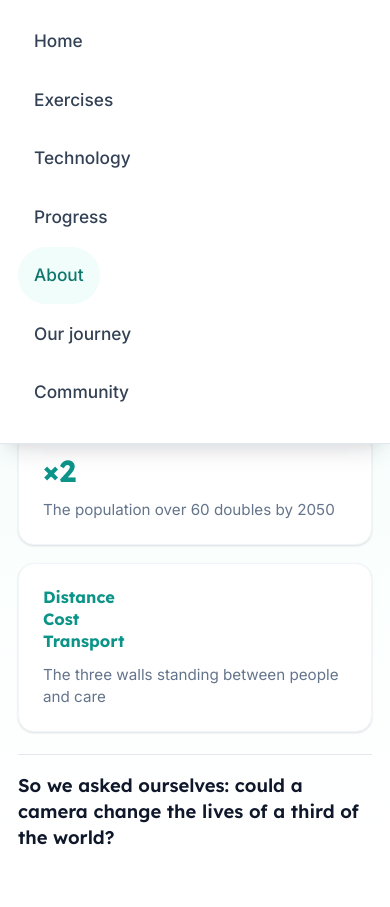
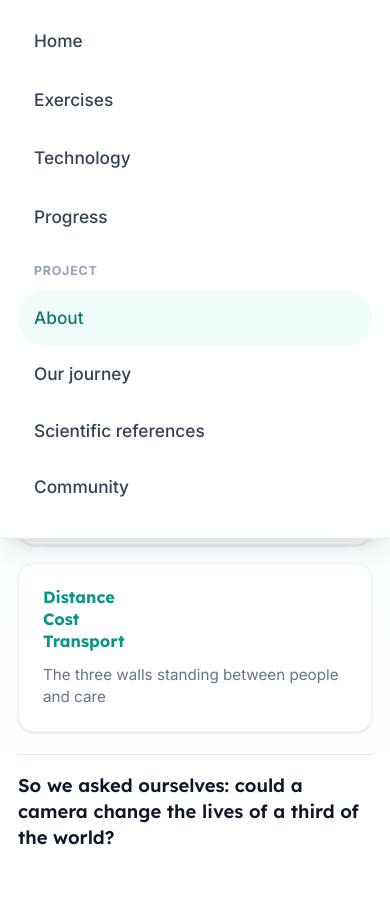
Before and after one commit to ertan123456/vimoveai, a FastAPI app: page /about in a window 390 px wide, after a click that opens the changed part. Shown: the part 77-984 px from the top of the page. Run offline with FastAPI, Linux system fonts and the light colour scheme; some libraries are stand-ins or nearby versions.

Commit message:
Put the references page in the nav, and stop the nav overflowing
Seven top-level links plus a signed-in account chip no longer fit the
header above the hamburger breakpoint, and the references page was reachable
only from the footer. Both have the same cause and the same fix: the four
project pages — About, Our journey, Scientific references, Community — now
sit behind one "Project" menu. The bar measures 1032 px in Turkish and
1116 px with a long name in the chip, so it fits with room to spare before
the hamburger takes over at 1240 px.

The menu is a <details>, so it opens by click and from the keyboard with no
script: the CSP forbids inline JS, and a menu that needs a script to open is
a menu that breaks when one file fails to load. app.js only adds what the
element cannot do by itself — close on outside click and Escape, and stay
flat and open inside the stacked mobile menu.

Co-Authored-By: Claude Opus 5 <noreply@anthropic.com>

```diff
--- a/app/static/styles.css
+++ b/app/static/styles.css
@@ -403,10 +403,10 @@ p  { margin: 0 0 1rem; }
 }
 .nav-toggle svg { width: 24px; height: 24px; }
 
-/* The desktop nav (brand + 6 links + account chip + language + CTA) needs about
-   1150 px of content, and more once a signed-in user's name is in the chip.
-   Below 1240 px we switch to the hamburger instead of letting the header push
-   the whole page sideways. */
+/* The desktop nav (brand + 4 links + the Project menu + account chip +
+   language + CTA) measures 1032 px in Turkish, 1116 px with a long signed-in
+   name in the chip. Below 1240 px we switch to the hamburger instead of
+   letting the header push the whole page sideways. */
 @media (max-width: 1240px) {
   .nav-toggle { display: inline-flex; }
   .nav-links {
@@ -1924,3 +1924,90 @@ p  { margin: 0 0 1rem; }
   .jr-fb-arrow { transform: rotate(90deg); height: 26px; }
   .src-card { padding: 17px 16px; }
 }
+
+/* ---- nav dropdown ("Proje": About / Journey / References / Community) ----
+   Seven top-level links plus a signed-in account chip stopped fitting the
+   header, so the four project pages live behind one summary. Built on
+   <details> so it opens with a click and from the keyboard without any
+   script: the CSP forbids inline JS, and a menu that needs JS to open is a
+   menu that breaks when a file fails to load. */
+.nav-has-menu { position: relative; }
+.nav-group > summary {
+  display: inline-flex;
+  align-items: center;
+  gap: 5px;
+  padding: 10px 14px;
+  border-radius: var(--radius-pill);
+  color: var(--ink-700);
+  font-weight: 500;
+  white-space: nowrap;
+  cursor: pointer;
+  list-style: none;
+  transition: background .15s ease, color .15s ease;
+}
+.nav-group > summary::-webkit-details-marker { display: none; }
+.nav-group > summary::after {
+  content: "";
+  width: 6px; height: 6px;
+  border-right: 2px solid currentColor;
+  border-bottom: 2px solid currentColor;
+  transform: translateY(-2px) rotate(45deg);
+  opacity: .5;
+  transition: transform .18s var(--ease-out);
+}
+.nav-group[open] > summary::after { transform: translateY(1px) rotate(-135deg); }
+.nav-group > summary:hover { background: var(--ink-100); color: var(--ink-900); }
+.nav-group.is-current > summary { color: var(--brand-700); background: var(--brand-50); }
+
+.nav-menu {
+  position: absolute;
+  top: calc(100% + 8px);
+  left: 0;
+  min-width: 230px;
+  list-style: none;
+  margin: 0;
+  padding: 6px;
+  background: var(--surface);
+  border: 1px solid var(--ink-200);
+  border-radius: var(--radius);
+  box-shadow: var(--shadow-lg);
+  z-index: 60;
+}
+.nav-menu a {
+  display: block;
+  padding: 10px 12px;
+  border-radius: var(--radius-sm);
+  font-size: .95rem;
+  white-space: nowrap;
+}
+
+@media (max-width: 1400px) {
+  .nav-group > summary { padding: 8px 10px; font-size: .95rem; }
+}
+
+/* In the stacked mobile menu there is nowhere to float a dropdown, so the
+   group flattens into a labelled section that is always open. */
+@media (max-width: 1240px) {
+  .nav-group > summary {
+    padding: 14px 16px 8px;
+    font-size: .78rem;
+    font-weight: 700;
+    letter-spacing: .06em;
+    text-transform: uppercase;
+    color: var(--ink-400);
+    cursor: default;
+    pointer-events: none;
+  }
+  .nav-group > summary::after { display: none; }
+  .nav-group.is-current > summary { background: none; color: var(--ink-400); }
+  .nav-menu {
+    position: static;
+    min-width: 0;
+    padding: 0;
+    border: 0;
+    border-radius: 0;
+    box-shadow: none;
+    background: none;
+  }
+  .nav-menu a { padding: 14px 16px; font-size: 1.08rem; border-radius: var(--radius-pill); }
+}
--- a/app/templates/base.html
+++ b/app/templates/base.html
@@ -37,7 +37,7 @@
   <link rel="preconnect" href="https://fonts.gstatic.com" crossorigin />
   <link href="https://fonts.googleapis.com/css2?family=Inter:wght@400;500;600;700&family=Lexend:wght@500;600;700&display=swap" rel="stylesheet" />
 
-  <link rel="stylesheet" href="/static/styles.css?v=26" />
+  <link rel="stylesheet" href="/static/styles.css?v=27" />
 
   <script src="/static/i18n.js?v=6" defer></script>
 
@@ -62,9 +62,18 @@
           <li><a href="/exercises"  {% if active=='exercises' %}aria-current="page"{% endif %} data-i18n="nav.exercises">Exercises</a></li>
           <li><a href="/teknoloji"  {% if active=='tech' %}aria-current="page"{% endif %} data-en="Technology" data-tr="Teknoloji">Technology</a></li>
           <li><a href="/progress"   {% if active=='progress' %}aria-current="page"{% endif %} data-i18n="nav.progress">Progress</a></li>
-          <li><a href="/about"      {% if active=='about' %}aria-current="page"{% endif %} data-i18n="nav.about">About</a></li>
-          <li><a href="/yolculuk"   {% if active=='journey' %}aria-current="page"{% endif %} data-en="Our journey" data-tr="Yolculuğumuz">Our journey</a></li>
-          <li><a href="/community"  {% if active=='community' %}aria-current="page"{% endif %} data-i18n="nav.community">Community</a></li>
+          {% set in_project = active in ['about', 'journey', 'sources', 'community'] %}
+          <li class="nav-has-menu">
+            <details class="nav-group{% if in_project %} is-current{% endif %}">
+              <summary data-en="Project" data-tr="Proje">Project</summary>
+              <ul class="nav-menu">
+                <li><a href="/about"     {% if active=='about' %}aria-current="page"{% endif %} data-i18n="nav.about">About</a></li>
+                <li><a href="/yolculuk"  {% if active=='journey' %}aria-current="page"{% endif %} data-en="Our journey" data-tr="Yolculuğumuz">Our journey</a></li>
+                <li><a href="/kaynakca"  {% if active=='sources' %}aria-current="page"{% endif %} data-en="Scientific references" data-tr="Bilimsel kaynakça">Scientific references</a></li>
+                <li><a href="/community" {% if active=='community' %}aria-current="page"{% endif %} data-i18n="nav.community">Community</a></li>
+              </ul>
+            </details>
+          </li>
           {% if donate_enabled %}
           <li><a href="/donate" class="nav-donate" {% if active=='donate' %}aria-current="page"{% endif %}>
             <svg viewBox="0 0 24 24" width="15" height="15" fill="currentColor" aria-hidden="true"><path d="M12 21s-7.5-4.6-10-9.3C.6 8.9 2 5.5 5.2 5.1c1.8-.2 3.4.7 4.3 2 .9-1.3 2.5-2.2 4.3-2 3.2.4 4.6 3.8 3.2 6.6C19.5 16.4 12 21 12 21z"/></svg>
@@ -135,7 +144,7 @@
     </div>
   </footer>
 
-  <script src="/static/app.js?v=12" defer></script>
+  <script src="/static/app.js?v=13" defer></script>
   <script type="module" src="/static/auth.js?v=8"></script>
   {% block scripts %}{% endblock %}
 </body>
```
Also changed, not shown: app/static/app.js (+48 -0 lines).
